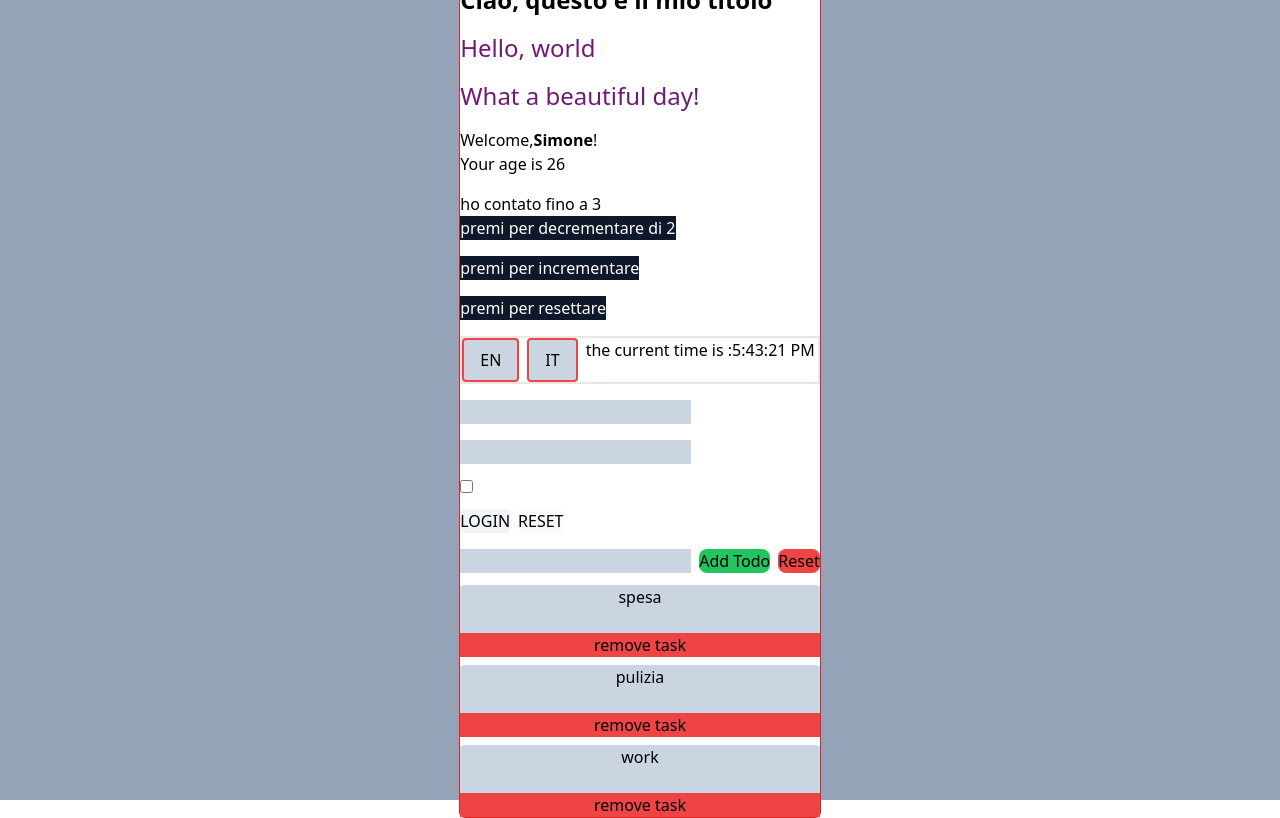
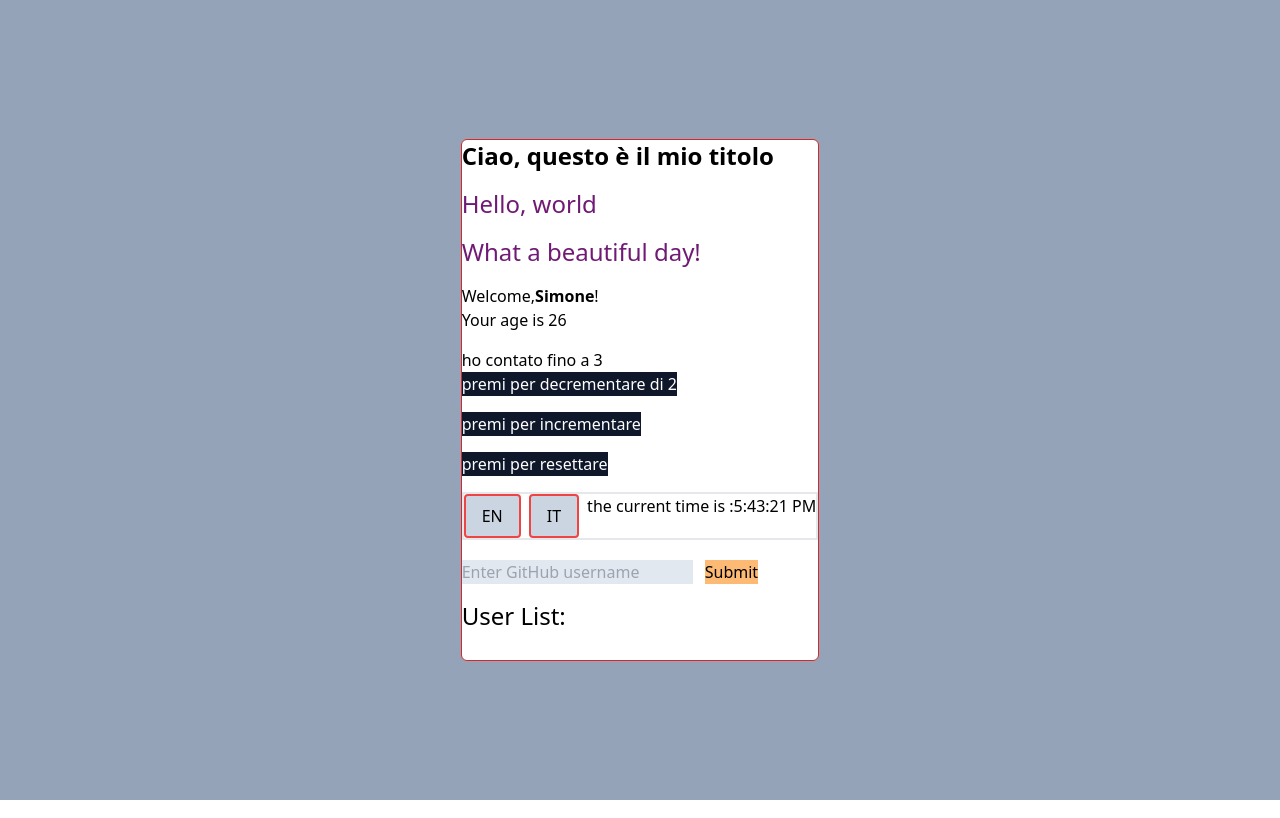
Before and after one commit to Shimono13/SWR, a React (Vite) app: page / in a window 1280 px wide. Both pictures are taken after a click on the element "Ciao, questo è il mio titolo". Built offline with nearby package versions, Linux system fonts and the light colour scheme.

Commit message:
first commit

```diff
--- a/src/App.jsx
+++ b/src/App.jsx
@@ -14,6 +14,7 @@ import Colors from "./Colors";
 import TodoList from "./TodoList";
 import Container from "./Container";
 import { LanguageContext } from "./LanguageContext";
+import GithubUsers from "./GithubUsers";
 
 function App() {
   function handleDate(data) {
@@ -62,7 +63,7 @@ function App() {
             </LanguageContext.Provider>
           </div>
 
-          <Login onSubmit={handleDate}></Login>
+          {/* <Login onSubmit={handleDate}></Login> */}
           {/* <Refs></Refs> */}
           {/* <Colors
           colors={[
@@ -71,8 +72,9 @@ function App() {
             { id: 3, name: "Green" },
           ]}
         /> */}
-          <TodoList></TodoList>
+          {/* <TodoList></TodoList> */}
         </div>
+        <GithubUsers></GithubUsers>
       </Container>
     </div>
   );
--- /dev/null
+++ b/src/GithubUser.jsx
@@ -0,0 +1,58 @@
+import React, { useState, useEffect } from "react";
+
+export default function GithubUser({ username }) {
+  const [data, setData] = useState({});
+  const [isLoading, setIsLoading] = useState(true);
+  const [error, setError] = useState(null);
+
+  const githubToken = "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";
+
+  useEffect(() => {
+    setIsLoading(true);
+    setError(null);
+
+    fetch(`https://api.github.com/users/${username}`, {
+      headers: {
+        Authorization: `Bearer ${githubToken}`,
+      },
+    })
+      .then((response) => {
+        if (!response.ok) {
+          throw new Error("Errore nella richiesta API");
+        }
+        return response.json();
+      })
+      .then((json) => {
+        if (json.login && json.avatar_url) {
+          setData({
+            login: json.login,
+            avatar_url: json.avatar_url,
+          });
+        } else {
+          console.log("Dati mancanti nella risposta API");
+        }
+      })
+      .catch((error) => {
+        console.error("Error fetching GitHub user data:", error);
+        setError(error.message);
+      })
+      .finally(() => {
+        setIsLoading(false);
+      });
+  }, [username]); // Esegui l'effetto solo quando cambia il nome utente
+
+  if (isLoading) {
+    return <div>Caricamento...</div>;
+  }
+  if (error) {
+    // Se si verifica un errore, non renderizzare nulla
+    return null;
+  }
+
+  return (
+    <div className="flex flex-col gap-2">
+      <h3>{data.login}</h3>
+      <img className="w-2/5" src={data.avatar_url} alt="" />
+    </div>
+  );
+}
--- /dev/null
+++ b/src/GithubUsers.jsx
@@ -0,0 +1,43 @@
+import React, { useState } from "react";
+import GithubUser from "./GithubUser"; // Assuming you have a GithubUser component
+
+export default function GithubUsers() {
+  const [inputValue, setInputValue] = useState("");
+  const [usernames, setUsernames] = useState([]);
+
+  const handleSubmit = (event) => {
+    event.preventDefault();
+    if (inputValue.trim() !== "") {
+      setUsernames((prevUsernames) => [...prevUsernames, inputValue]);
+      console.log(usernames);
+    }
+  };
+
+  return (
+    <div className="flex flex-col gap-4 my-5">
+      <form className="flex gap-3" onSubmit={handleSubmit}>
+        <input
+          className=" bg-slate-200"
+          type="text"
+          value={inputValue}
+          onChange={(event) => setInputValue(event.target.value)}
+          placeholder="Enter GitHub username"
+        />
+        <button className="sdsd bg-orange-300" type="submit">
+          Submit
+        </button>
+      </form>
+      <div className="flex flex-col gap-2">
+        <h2 className="text-2xl">User List:</h2>
+        <ul className="flex flex-col gap-4 ">
+          {usernames.map((username, index) => (
+            <li className=" bg-slate-300 border-4 " key={index}>
+              {/* Esegui il mapping del componente GithubUser con il nome utente corrente */}
+              <GithubUser username={username} />
+            </li>
+          ))}
+        </ul>
+      </div>
+    </div>
+  );
+}
```
Also changed, not shown: 1 other file (tests, documents, lock files or other folders).
